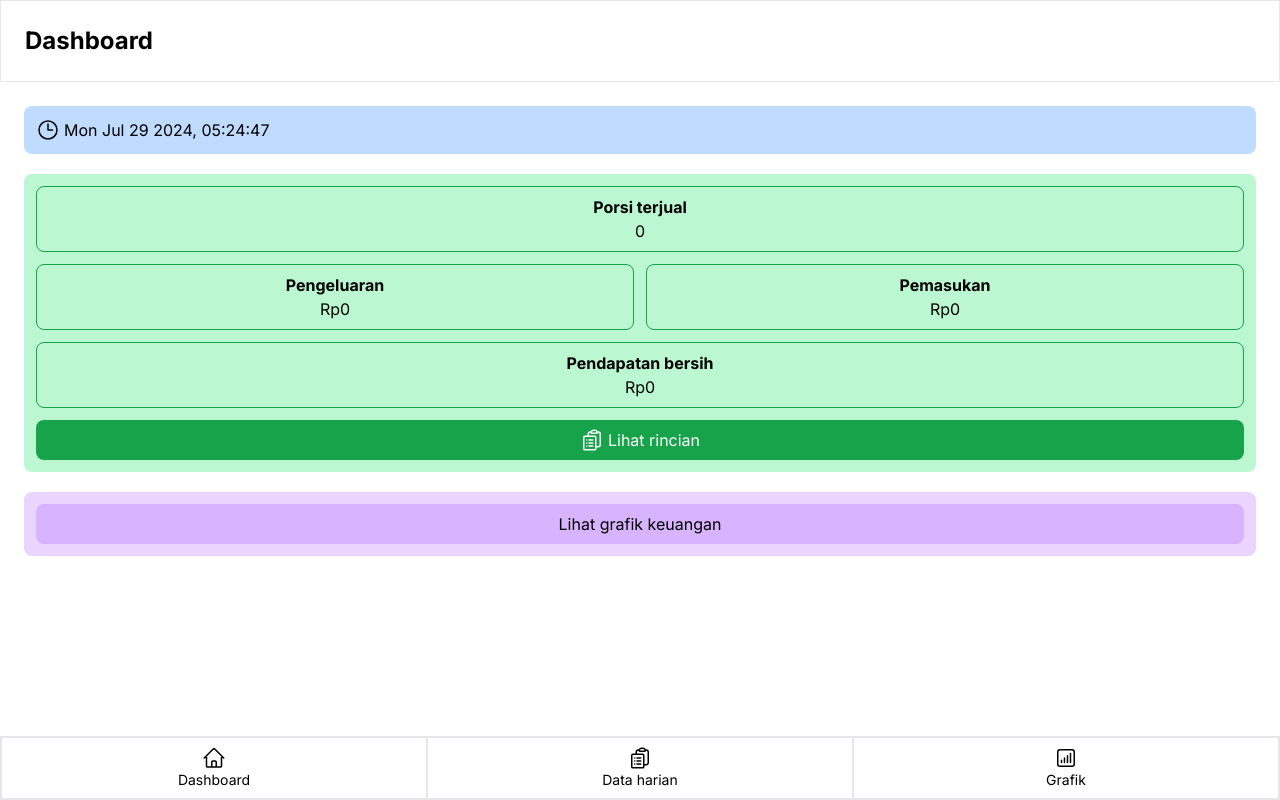
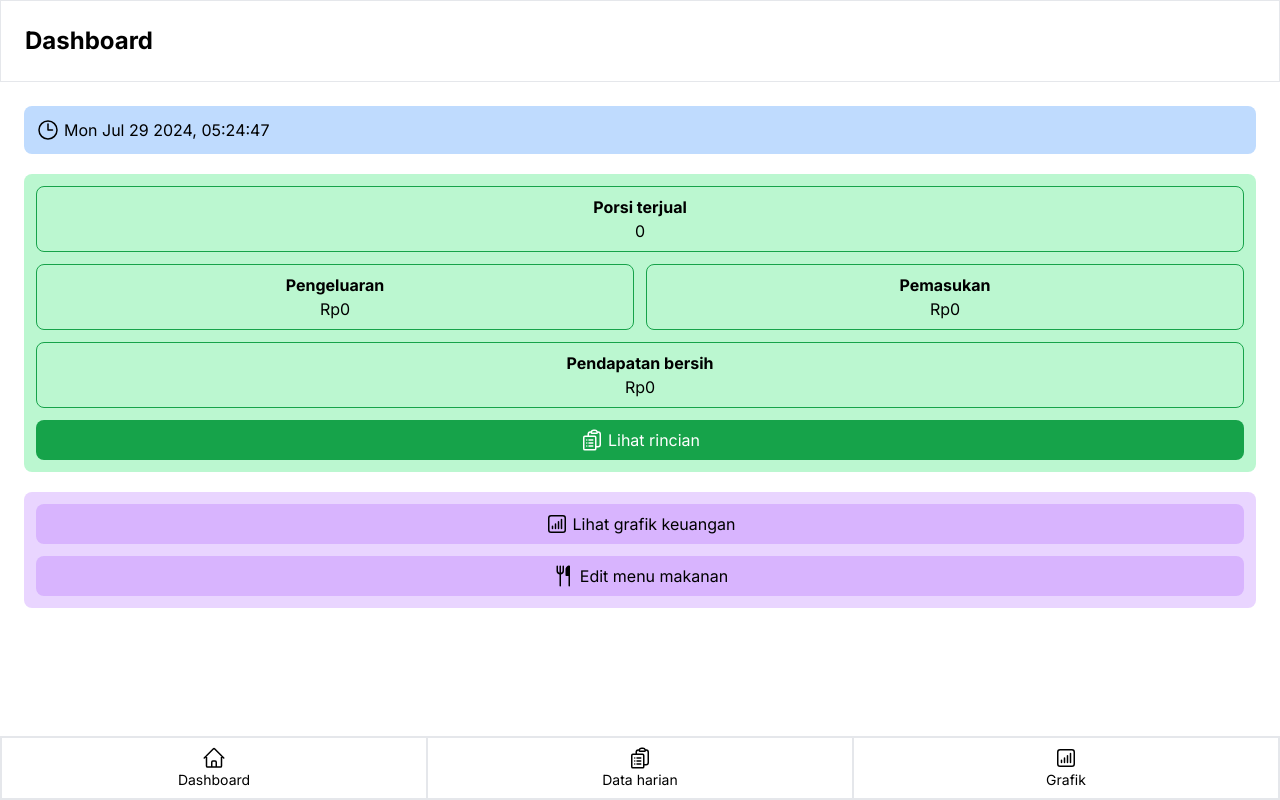
Before and after one commit to karelbondan/mreneo, a Next.js app: page / in a window 1280 px wide. Built offline with nearby package versions, Linux system fonts and the light colour scheme.

Commit message:
Added Edit menu makanan option (WIP)

```diff
--- a/app/page.tsx
+++ b/app/page.tsx
@@ -6,8 +6,17 @@ export default function Home() {
     <main className="m-6 space-y-5">
       <TimeCard />
       <DashboardCard />
-      <div className="bg-purple-200 rounded-lg p-3">
-        <button className="bg-purple-300 w-full active:scale-95 transition-all p-2 rounded-lg">Lihat grafik keuangan</button>
+      <div className="bg-purple-200 rounded-lg p-3 space-y-3">
+        <button className="flex items-center justify-center space-x-1 bg-purple-300 w-full active:scale-95 transition-all p-2 rounded-lg">
+          <svg xmlns="http://www.w3.org/2000/svg" fill="none" viewBox="0 0 24 24" strokeWidth={1.5} stroke="currentColor" className="size-6">
+            <path strokeLinecap="round" strokeLinejoin="round" d="M7.5 14.25v2.25m3-4.5v4.5m3-6.75v6.75m3-9v9M6 20.25h12A2.25 2.25 0 0 0 20.25 18V6A2.25 2.25 0 0 0 18 3.75H6A2.25 2.25 0 0 0 3.75 6v12A2.25 2.25 0 0 0 6 20.25Z" />
+          </svg>
+          <p>Lihat grafik keuangan</p>
+        </button>
+        <button className="flex items-center justify-center space-x-1 bg-purple-300 w-full active:scale-95 transition-all p-2 rounded-lg">
+        <svg width="512" height="512" viewBox="0 0 512 512" xmlns="http://www.w3.org/2000/svg" className="size-6"><rect width="512" height="512" x="0" y="0" rx="0" fill="transparent" stroke="transparent" stroke-width="0" stroke-opacity="0%" paint-order="stroke"></rect><svg width="512px" height="512px" viewBox="0 0 16 16" fill="#000000" x="0" y="0" role="img" xmlns="http://www.w3.org/2000/svg"><g fill="black"><path fill="currentColor" d="M4 1.5a.5.5 0 0 0-1 0v3a2.5 2.5 0 0 0 2 2.45v7.55a.5.5 0 0 0 1 0V6.95A2.5 2.5 0 0 0 8 4.5v-3a.5.5 0 0 0-1 0v3a1.5 1.5 0 0 1-1 1.415V1.5a.5.5 0 0 0-1 0v4.415A1.5 1.5 0 0 1 4 4.5v-3Zm7 13V8H9.5a.5.5 0 0 1-.5-.5v-4c0-.663.326-1.283.771-1.729C10.217 1.326 10.837 1 11.5 1a.5.5 0 0 1 .5.5v13a.5.5 0 0 1-1 0Z"/></g></svg></svg>
+          <p>Edit menu makanan</p>
+        </button>
       </div>
     </main>
   );
```
